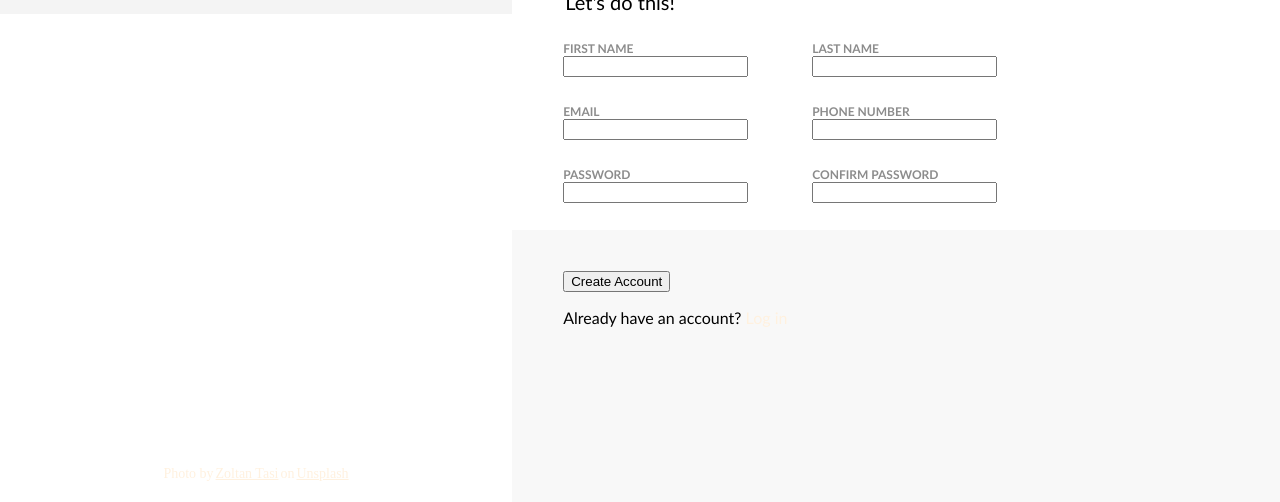
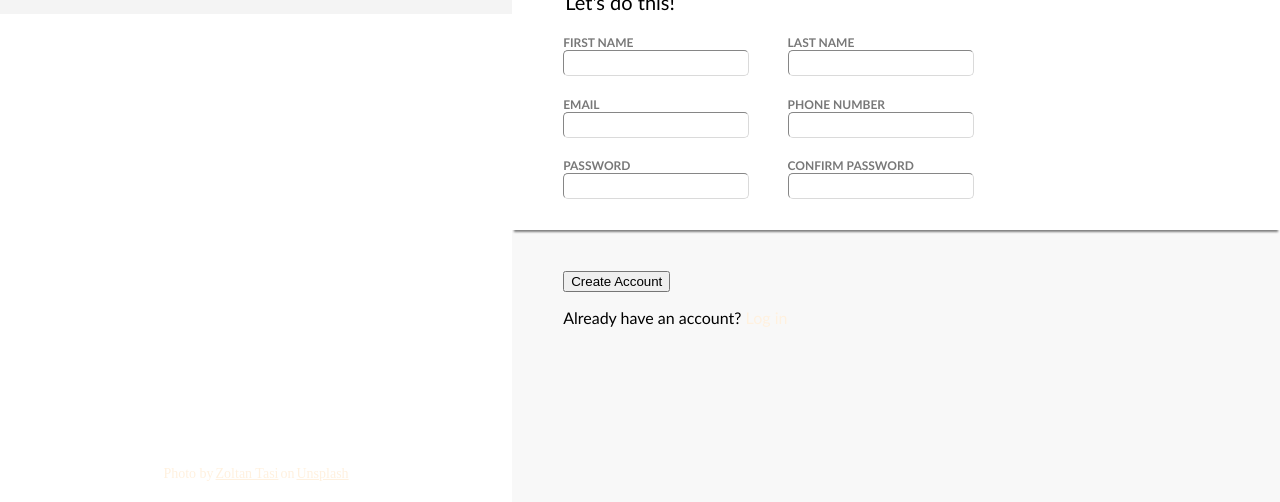
Before and after one commit to reezymane/signup-form, a plain HTML site: page index.html in a window 1280 px wide. Shown: the part 298-800 px from the top of the page. Drawn offline with Linux system fonts and the light colour scheme; a web font is replaced by a local one.

Commit message:
Make form position relative, increase the z-index, and add a box shadow

```diff
--- a/style.css
+++ b/style.css
@@ -82,6 +82,10 @@ form {
     box-sizing: border-box;
     display: flex;
     flex-wrap: wrap;
+    padding-bottom: 10px;
+    box-shadow: 0px 4px 2px -2px gray;
+    position: relative;
+    z-index: 2;
 }
 
 .top {
@@ -102,15 +106,19 @@ legend {
 
 input, label {
     display:block;
-    margin-right: 5vw;
+    margin-right: 3vw;
 }
 
 label {
     font-size: 12px;
     font-weight: 600;
-    color: rgb(140, 140, 140);
+    color: rgb(120, 120, 120);
 }
 
 input {
-    min-width: 175px;
+    min-width: 180px;
+    min-height: 22px;
+    border-color: rgb(218, 218, 218);
+    border-radius: 5px;
+    border-width: 1px;
 }
```
